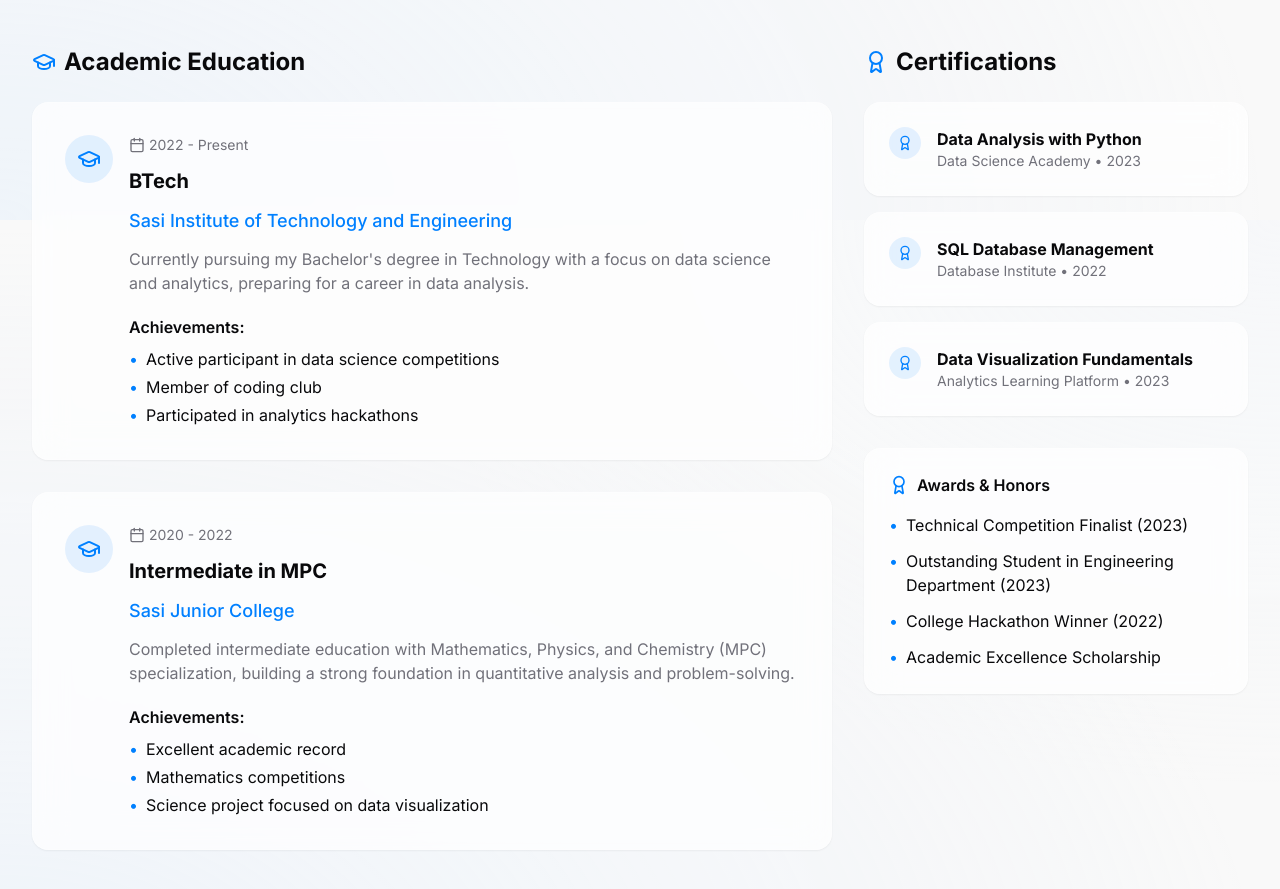
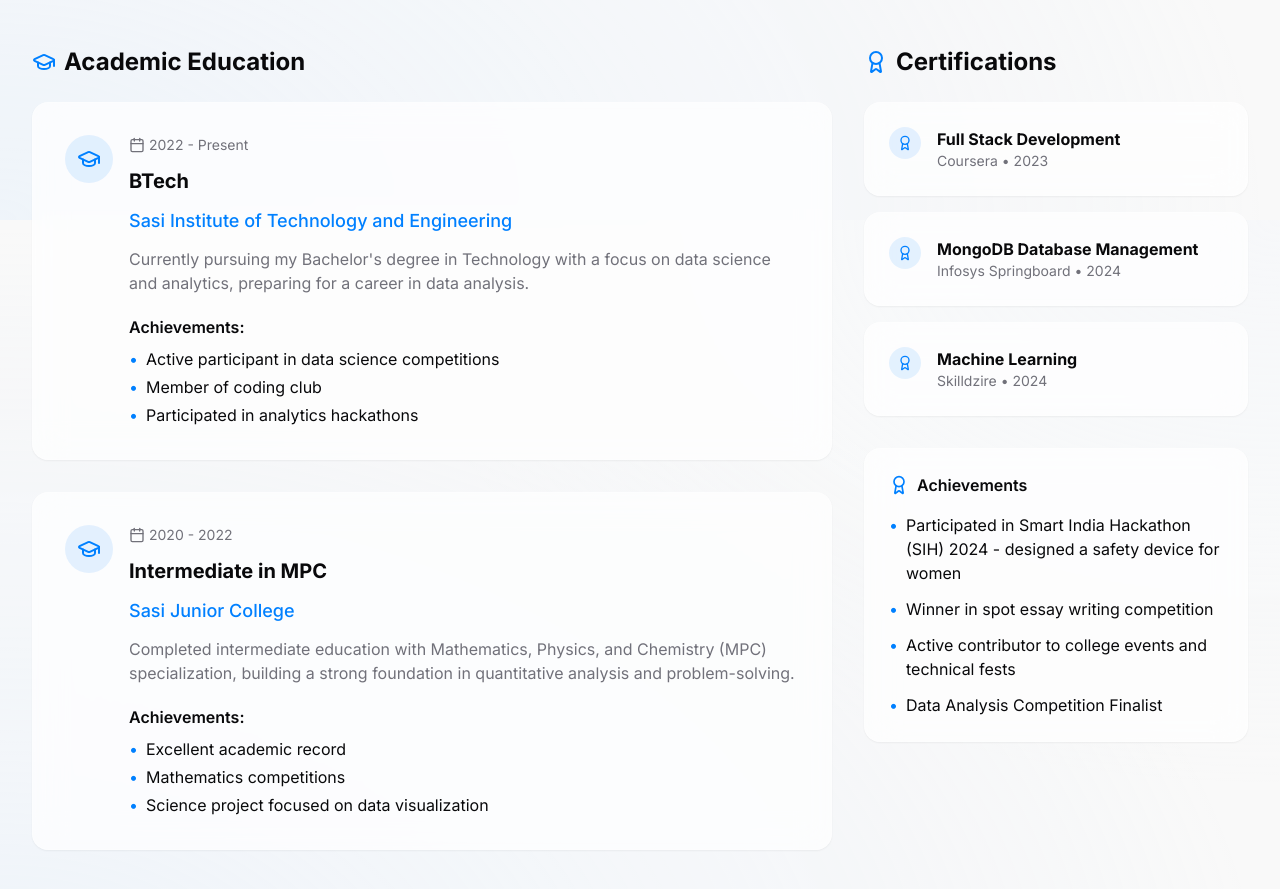
Before and after one commit to yoshitha2005/standout-portfolio-wizard, a React (Vite) app: page / in a window 1280 px wide. Shown: the part 2180-3069 px from the top of the page. Built offline with nearby package versions, Linux system fonts and the light colour scheme.

Commit message:
Update education section
Update certifications and achievements in the education section.

```diff
--- a/src/components/EducationSection.tsx
+++ b/src/components/EducationSection.tsx
@@ -26,19 +26,19 @@ const EducationSection: React.FC = () => {
 
   const certifications = [
     {
-      title: "Data Analysis with Python",
-      issuer: "Data Science Academy",
+      title: "Full Stack Development",
+      issuer: "Coursera",
       date: "2023",
     },
     {
-      title: "SQL Database Management",
-      issuer: "Database Institute",
-      date: "2022",
+      title: "MongoDB Database Management",
+      issuer: "Infosys Springboard",
+      date: "2024",
     },
     {
-      title: "Data Visualization Fundamentals",
-      issuer: "Analytics Learning Platform",
-      date: "2023",
+      title: "Machine Learning",
+      issuer: "Skilldzire",
+      date: "2024",
     },
   ];
 
@@ -132,24 +132,24 @@ const EducationSection: React.FC = () => {
               <div className="glass-card p-6">
                 <h4 className="font-semibold mb-4 flex items-center">
                   <Award className="mr-2 h-5 w-5 text-primary" />
-                  Awards & Honors
+                  Achievements
                 </h4>
                 <ul className="space-y-3">
                   <li className="flex items-start">
                     <span className="mr-2 text-primary">•</span>
-                    <span>Technical Competition Finalist (2023)</span>
+                    <span>Participated in Smart India Hackathon (SIH) 2024 - designed a safety device for women</span>
                   </li>
                   <li className="flex items-start">
                     <span className="mr-2 text-primary">•</span>
-                    <span>Outstanding Student in Engineering Department (2023)</span>
+                    <span>Winner in spot essay writing competition</span>
                   </li>
                   <li className="flex items-start">
                     <span className="mr-2 text-primary">•</span>
-                    <span>College Hackathon Winner (2022)</span>
+                    <span>Active contributor to college events and technical fests</span>
                   </li>
                   <li className="flex items-start">
                     <span className="mr-2 text-primary">•</span>
-                    <span>Academic Excellence Scholarship</span>
+                    <span>Data Analysis Competition Finalist</span>
                   </li>
                 </ul>
               </div>
```
